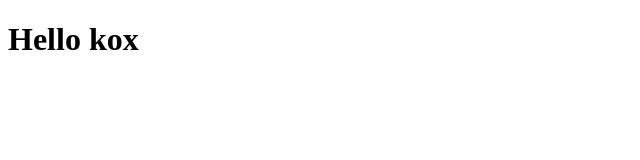
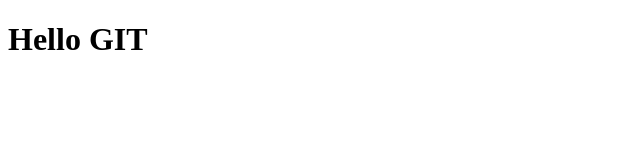
Before and after one commit to rhubert88/git_tutorial_ex1, a plain HTML site: page exindex.html in a window 1280 px wide. Shown: the full height of the page, 0-640 px from the left. Drawn offline with Linux system fonts and the light colour scheme.

Commit message:
zmiana wiadomosci

```diff
--- a/exindex.html
+++ b/exindex.html
@@ -7,6 +7,6 @@
         <title>Document</title>
     </head>
     <body>
-        <h1>Hello kox</h1>
+        <h1>Hello GIT</h1>
     </body>
 </html>
```
